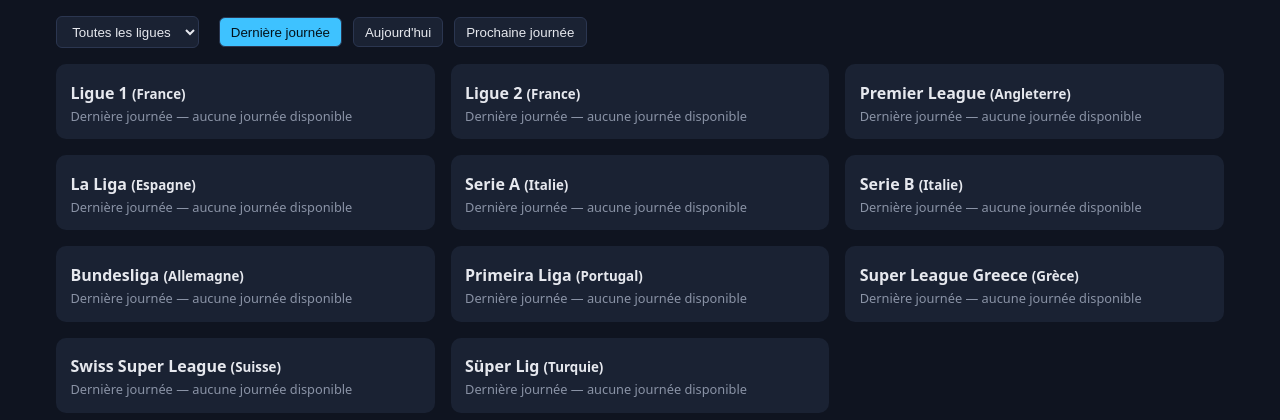
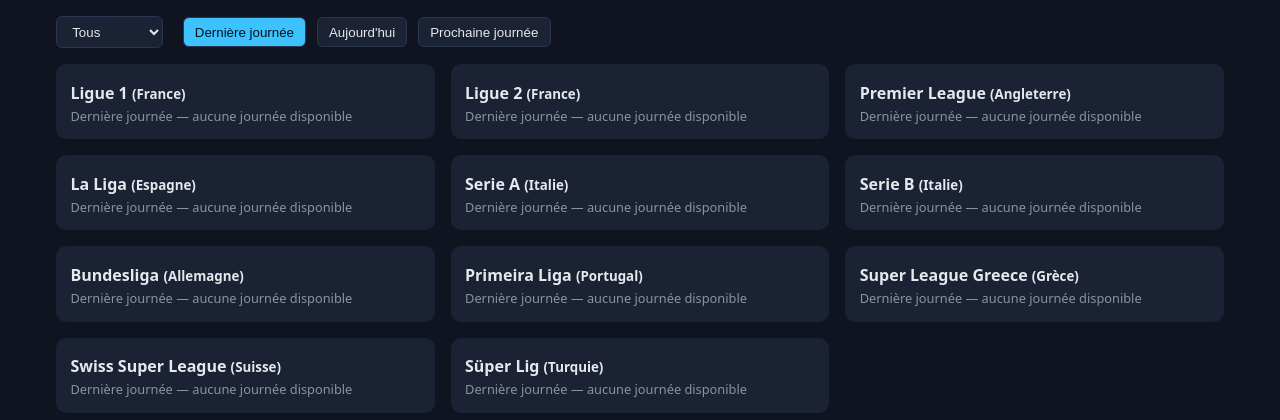
Before and after one commit to tvnv/sport-stat, a FastAPI app: page / in a window 1280 px wide. Shown: the part 55-475 px from the top of the page. Run offline with FastAPI, Linux system fonts and the light colour scheme; data that the repository does not hold is empty.

Commit message:
fix: add required country filters

```diff
--- a/templates/index.html
+++ b/templates/index.html
@@ -10,7 +10,7 @@
   <header><h1>sport-stat — journées des championnats européens</h1></header>
   <main id="app" class="container">
     <div class="toolbar">
-      <select id="league-filter"><option value="">Toutes les ligues</option></select>
+      <select id="country-filter"><option value="">Tous</option></select>
       <div class="tabs">
         <button data-label="last" class="active">Dernière journée</button>
         <button data-label="today">Aujourd'hui</button>
```
